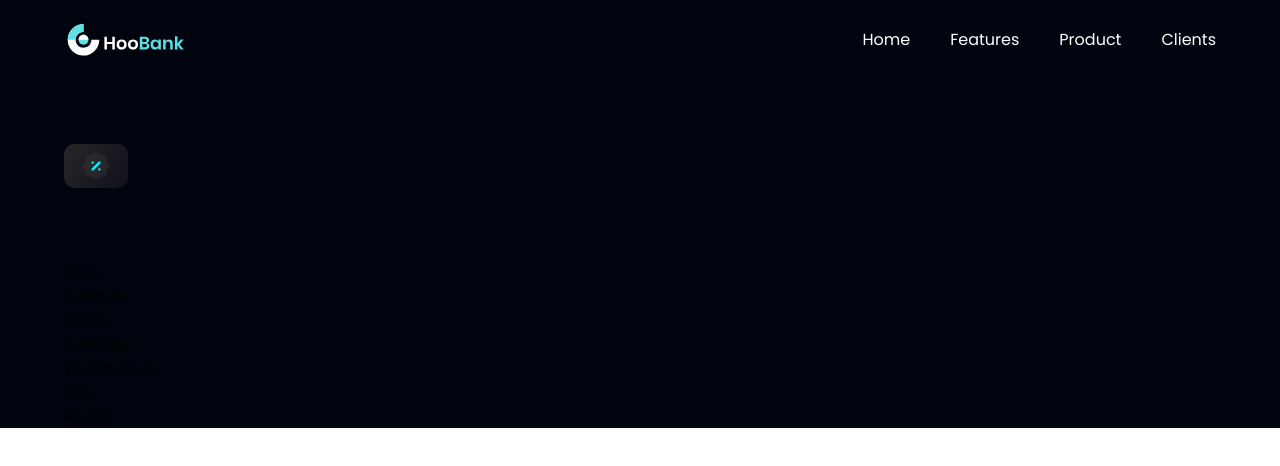
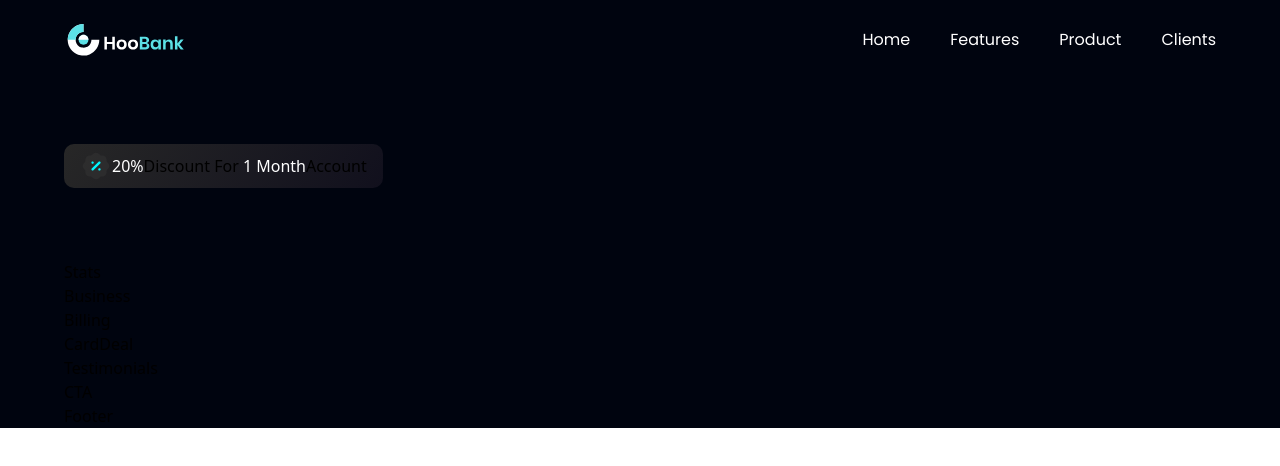
Before and after one commit to HabtamuDes/bank_modern_app, a React (Vite) app: page / in a window 1280 px wide. Shown: the top 466 px of the page. Built offline with nearby package versions, Linux system fonts and the light colour scheme.

Commit message:
commit on styles

```diff
--- a/src/components/Hero.jsx
+++ b/src/components/Hero.jsx
@@ -11,7 +11,13 @@
         className={`flex-1 ${styles.flexStart} flex-col xl:px-0 sm:px-16 px-6`}
       >
         <div className="flex flex-row items-center py-[6px] px-4 bg-discount-gradient rounded-[10px] mb-2">
-          <img src={discount} alt="discount" className="w-[32px] h-[32px] "/>
+          <img src={discount} alt="discount" className="w-[32px] h-[32px] " />
+          <p className={`$styles.paragraph`}>
+            <span className="text-white">20%</span>
+            Discount For {""}
+            <span className="text-white">1 Month</span>
+            Account
+          </p>
         </div>
       </div>
     </section>
```
